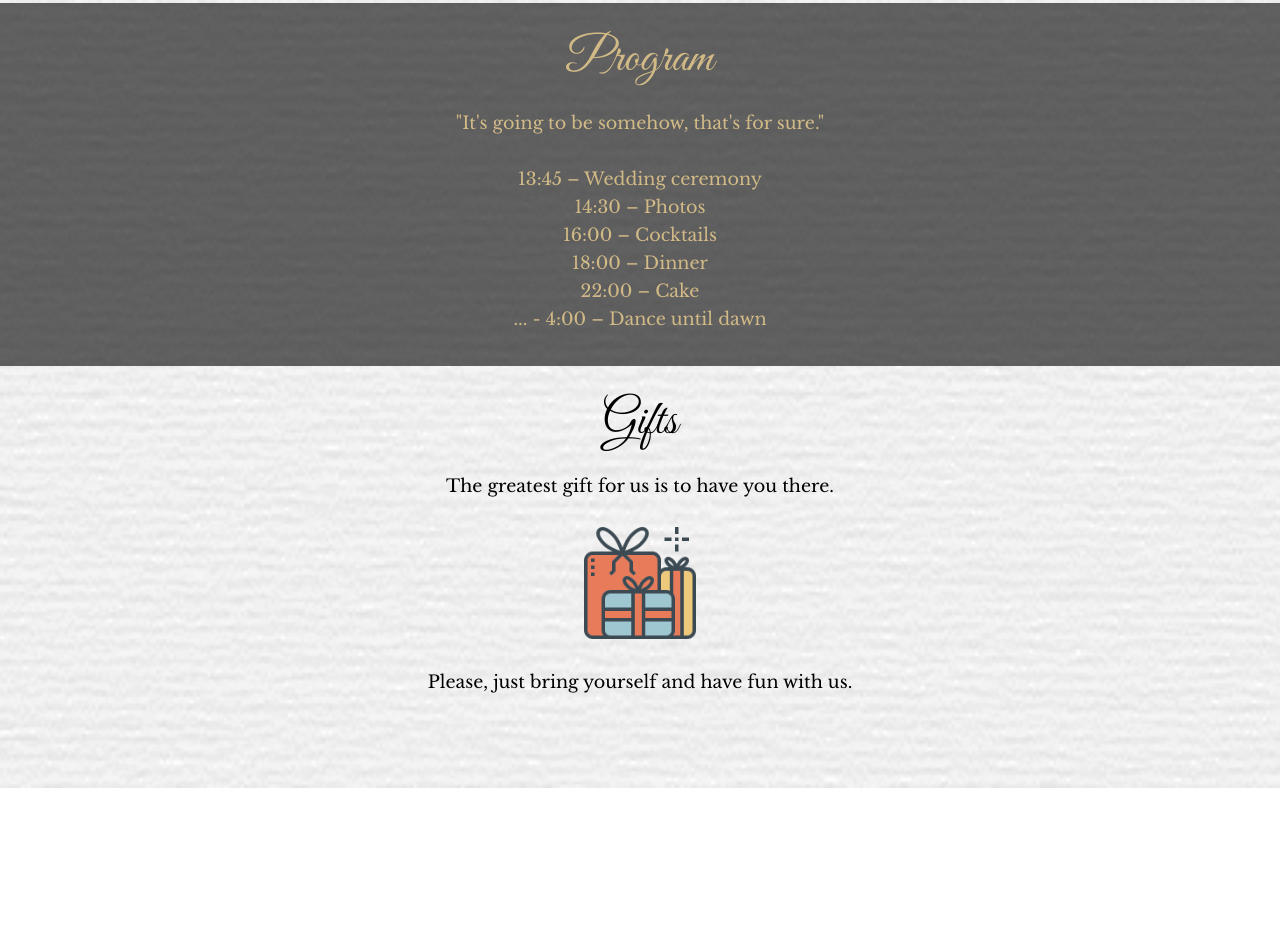
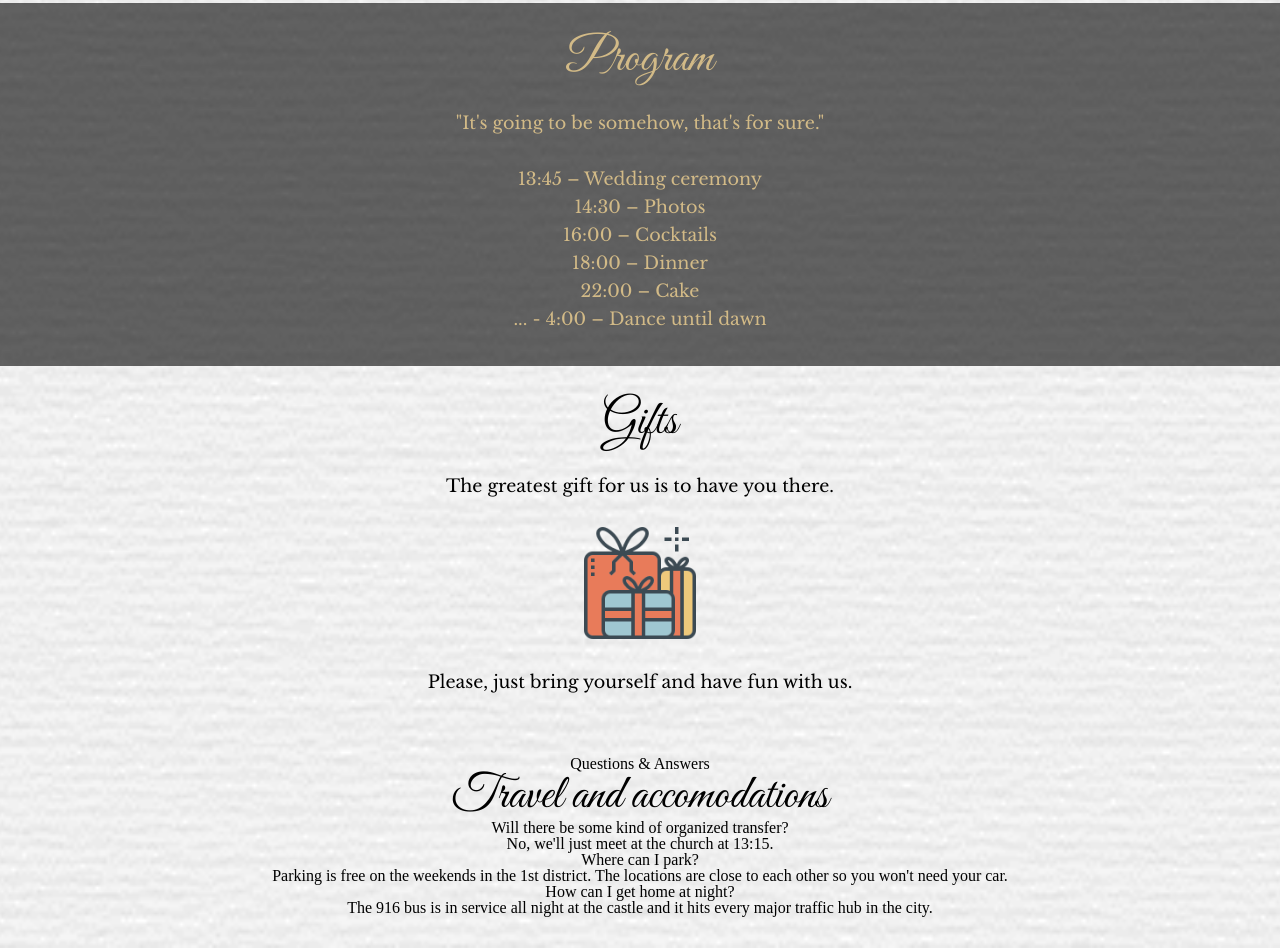
Before and after one commit to pannoncode/wedding-webpage, a plain HTML site: page index.html in a window 1280 px wide. Shown: the part 1219-2167 px from the top of the page. Before the commit the page ends 2007 px from the top, so only its background shows below. Drawn offline with nearby package versions, Linux system fonts and the light colour scheme.

Commit message:
q-a-travel html frame

```diff
--- a/index.html
+++ b/index.html
@@ -81,6 +81,20 @@
                 <img src="pictures/wedding-landing-gifts-icon.png" alt="gift-icon">
                 <p>Please, just bring yourself and have fun with us.</p>
             </div>
+            <div class="q-a">
+                <h1>Questions & Answers</h1>
+                <div class="travel">
+                    <h2>Travel and accomodations</h2>
+                    <p class="bold-text">Will there be some kind of organized transfer?</p>
+                    <p>No, we'll just meet at the church at 13:15.</p>
+                    <p class="bold-text">Where can I park?</p>
+                    <p>Parking is free on the weekends in the 1st district. The locations are close to each other so you won't need your car.</p>
+                    <p class="bold-text">How can I get home at night?</p>
+                    <p>The 916 bus is in service all night at the castle and it hits every major traffic hub in the city.</p>
+                </div>
+                <div class="food"></div>
+                <div class="other"></div>
+            </div>
         </section>
     </main>
 </body>
```
Also changed, not shown: 1 other file.
